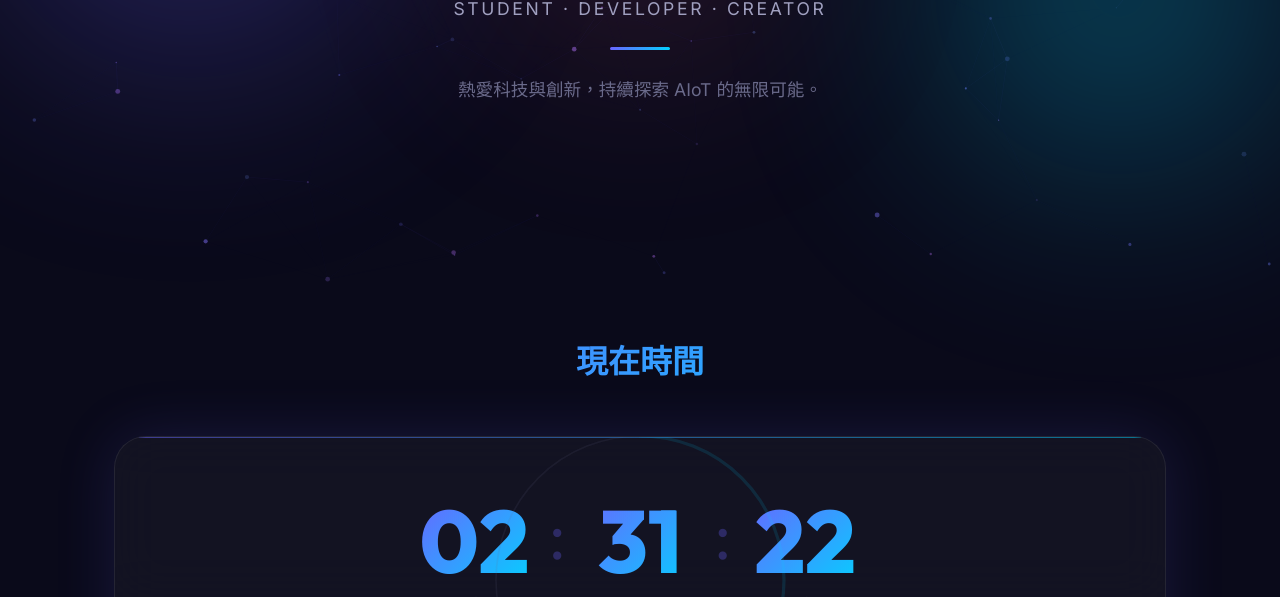
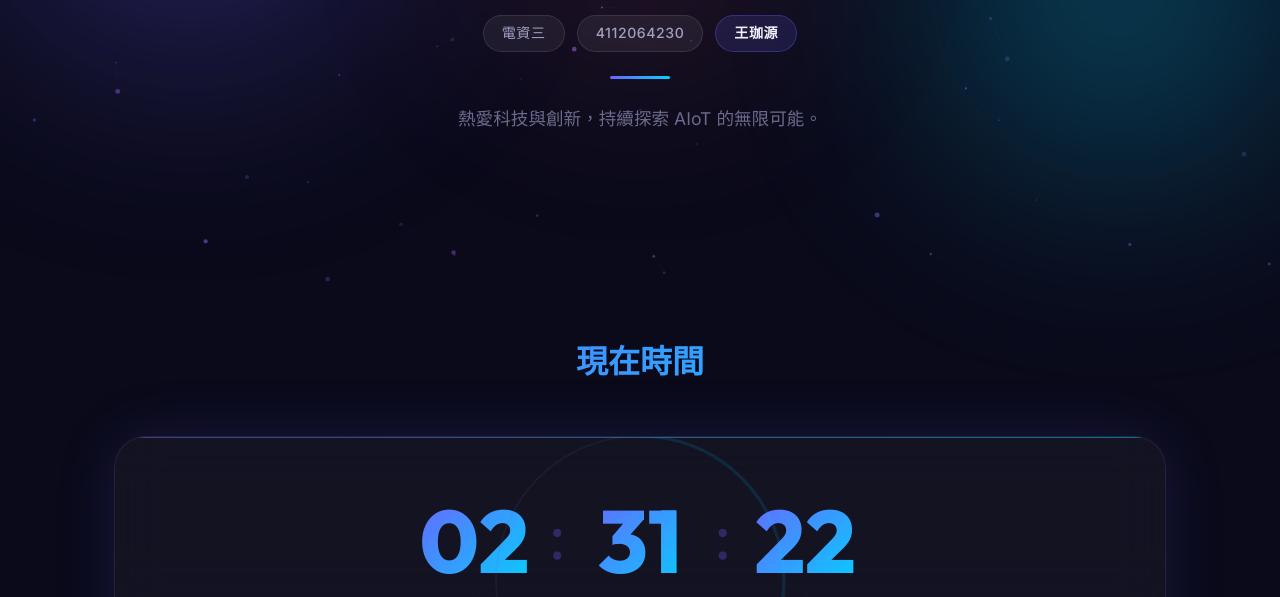
Before and after one commit to teddywang0824/AIoT_HW1, a plain HTML site: page index.html in a window 1280 px wide. Shown: the part 503-1100 px from the top of the page. Drawn offline with Linux system fonts and the light colour scheme.

Commit message:
新增學生資訊：電資三 4112064230 王珈源，以徽章樣式呈現

```diff
--- a/index.html
+++ b/index.html
@@ -40,6 +40,11 @@
           <span class="name-line accent">Wang</span>
         </h1>
         <p class="hero-subtitle">Student · Developer · Creator</p>
+        <div class="student-info">
+          <span class="info-badge">電資三</span>
+          <span class="info-badge">4112064230</span>
+          <span class="info-badge accent-badge">王珈源</span>
+        </div>
         <div class="hero-divider"></div>
         <p class="hero-desc">熱愛科技與創新，持續探索 AIoT 的無限可能。</p>
       </div>
--- a/style.css
+++ b/style.css
@@ -200,10 +200,54 @@ body {
   font-weight: 400;
   letter-spacing: 0.15em;
   text-transform: uppercase;
+  margin-bottom: 20px;
+  opacity: 0;
+  transform: translateY(20px);
+  animation: fadeUp 0.8s ease forwards 0.8s;
+}
+
+.student-info {
+  display: flex;
+  justify-content: center;
+  gap: 12px;
+  flex-wrap: wrap;
   margin-bottom: 24px;
   opacity: 0;
   transform: translateY(20px);
-  animation: fadeUp 0.8s ease forwards 0.8s;
+  animation: fadeUp 0.8s ease forwards 0.85s;
+}
+
+.info-badge {
+  display: inline-block;
+  padding: 6px 18px;
+  font-size: 0.88rem;
+  font-weight: 500;
+  color: var(--text-secondary);
+  background: rgba(255, 255, 255, 0.06);
+  border: 1px solid rgba(255, 255, 255, 0.1);
+  border-radius: 20px;
+  backdrop-filter: blur(8px);
+  -webkit-backdrop-filter: blur(8px);
+  letter-spacing: 0.04em;
+  transition: all var(--transition-smooth);
+}
+
+.info-badge:hover {
+  background: rgba(255, 255, 255, 0.1);
+  border-color: rgba(255, 255, 255, 0.2);
+  transform: translateY(-2px);
+}
+
+.info-badge.accent-badge {
+  color: var(--text-primary);
+  background: rgba(108, 99, 255, 0.15);
+  border-color: rgba(108, 99, 255, 0.3);
+  font-weight: 600;
+}
+
+.info-badge.accent-badge:hover {
+  background: rgba(108, 99, 255, 0.25);
+  border-color: rgba(108, 99, 255, 0.5);
 }
 
 .hero-divider {
```
